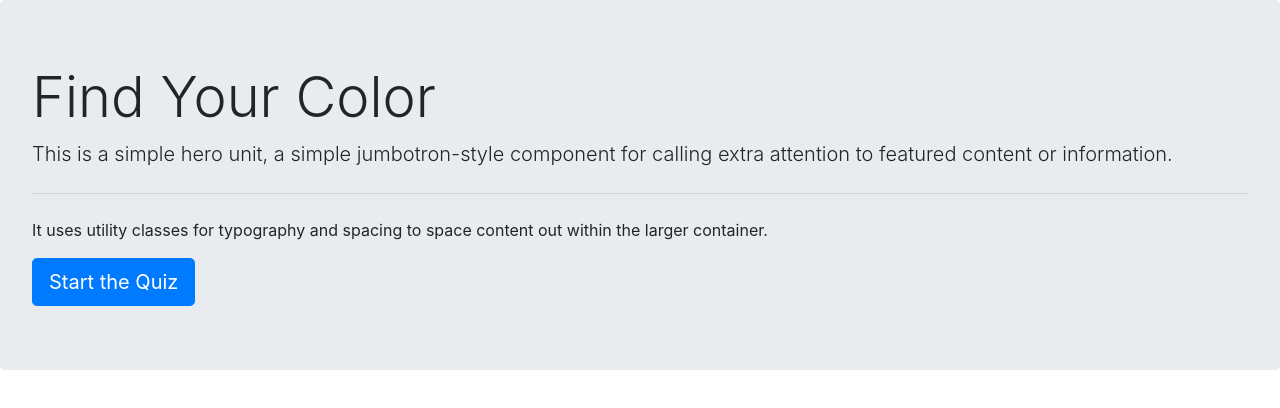
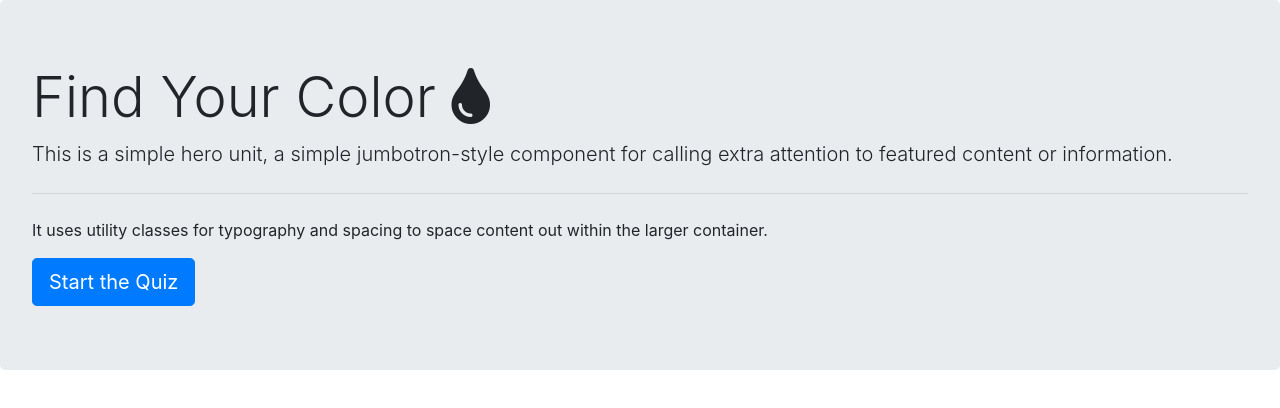
Before and after one commit to tfreed94/HueAreYou, a plain HTML site: page index.html in a window 1280 px wide. Drawn offline with nearby package versions, Linux system fonts and the light colour scheme; files that its build step writes are made by us from their sources.

Commit message:
added drop to HTML

```diff
--- a/index.html
+++ b/index.html
@@ -12,7 +12,7 @@
 </head>
 <body>
     <div class="jumbotron start-screen" >
-        <h1 class="display-4">Find Your Color</h1>
+        <h1 class="display-4">Find Your Color <i class = "fas fa-tint"></i></h1>
         <p class="lead">This is a simple hero unit, a simple jumbotron-style component for calling extra attention to
             featured content or information.</p>
         <hr class="my-4">
```
